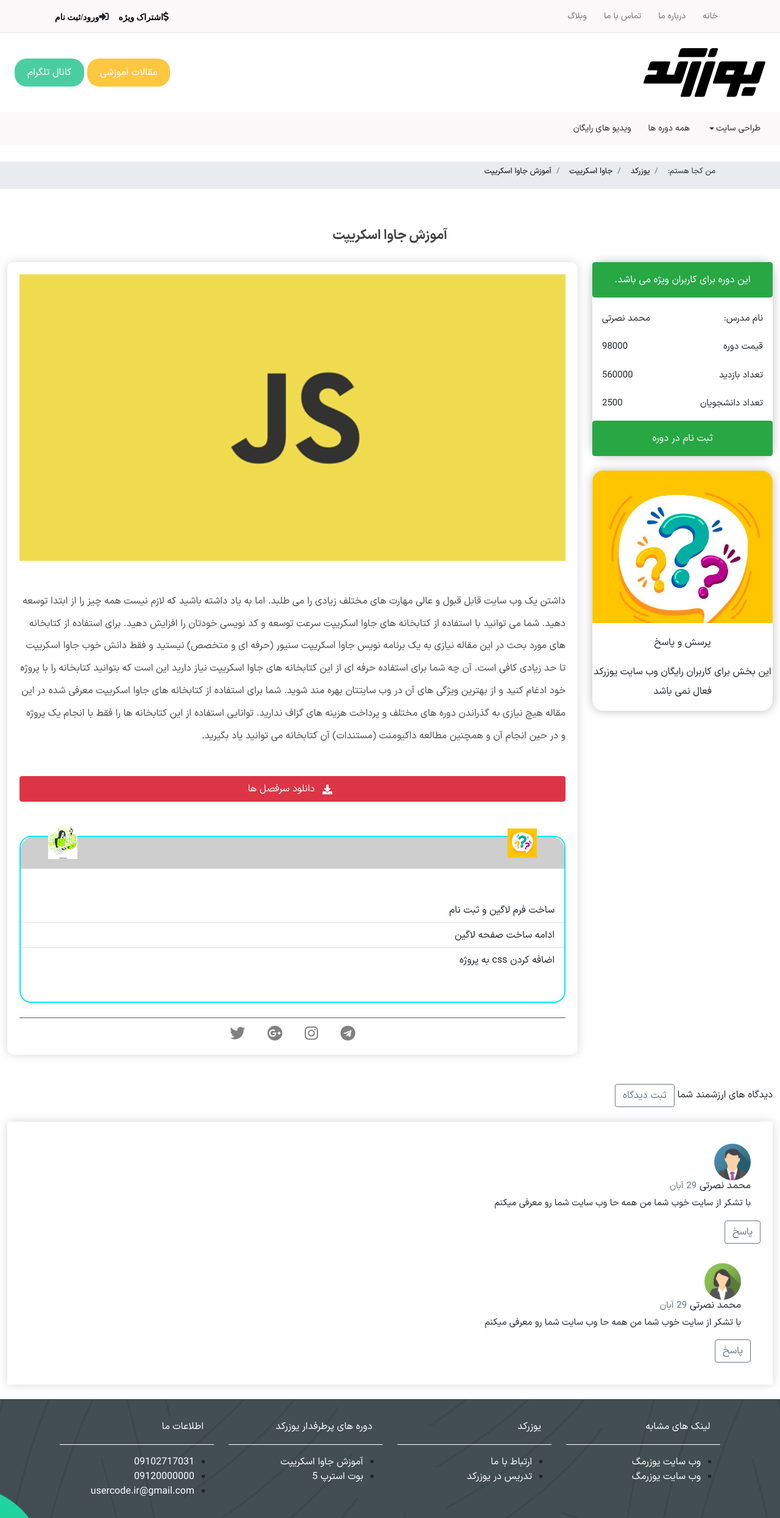
After one commit to samaneh25/LearnSite, a Django app: page /singel_course in a window 1280 px wide. The commit adds this page. Shown: the whole page at 61% size. Run offline with Django 4.2, Linux system fonts and the light colour scheme; some libraries are stand-ins or nearby versions.

Commit message:
Initial Commit

```diff
--- a/LearnSite/settings.py
+++ b/LearnSite/settings.py
@@ -34,6 +34,7 @@ INSTALLED_APPS = [
     'blog',
     'publicPages',
     'loginRegister',
+    'course',
     'django.contrib.admin',
     'django.contrib.auth',
     'django.contrib.contenttypes',
--- a/LearnSite/urls.py
+++ b/LearnSite/urls.py
@@ -21,4 +21,6 @@ urlpatterns = [
     path('', include('blog.urls')),
     path('', include('publicPages.urls')),
     path('', include('loginRegister.urls')),
+    path('', include('course.urls')),
+
 ]
--- /dev/null
+++ b/course/static/course.css
@@ -0,0 +1,113 @@
+.breadcrumb-container-fluid{
+    background: #e9ecef !important;
+    padding: 7px 0 2px 0;
+}
+li.breadcrumb-item{
+    font-size: 13px;
+}
+.breadcrumb-item{
+    padding-left: 0 !important;
+}
+h1 a{
+    color: rgb(66, 66, 66);
+    font-size: 22px;
+}
+h1 a:hover{
+    color: rgb(87, 87, 87);
+
+}
+.sidebar-2{
+    padding: 0;
+    border-radius: 18px;
+    box-shadow: 0 0 16px #bbbbbb;
+}
+small{
+    font-size: 15px;
+}
+.container-fluid-post{
+    max-width: 1280px !important;
+}
+.text-center-img{
+    background-image: url(images/2353140.jpg);
+    width: 100%;
+    height: 250px;
+    background-size: cover;
+}
+.sidebar-answer.mt-4.mb-4.justify-content-center.d-none.d-lg-block.align-items-center {
+    box-shadow: 0 0 16px #bbbbbb;
+}
+.sidebar-answer{
+    background: #fff;
+    border-radius: 18px !important;
+    overflow: hidden;
+}
+.sidebar-answer .text-center{
+    line-height: 2;
+}
+.btn-success{
+    color: #fff;
+    background-color: #28a745;
+    border-color: #28a745;
+}
+.content{
+    box-shadow: 0 0 16px #d8d8d8;
+    padding: 20px;
+    border-radius: 10px;
+}
+.sidebar img{
+    width: 48px !important;
+    transform: translateY(-16px);
+
+}
+.sidebar{
+    background: #cecece;
+    padding: 0 45px;
+border-top-right-radius: 20px;
+border-top-left-radius: 20px;
+
+}
+.content img{
+    width: 100% ;
+}
+p.text-justify.mt-5{
+    font-size: 16px;
+    color: #4c4b4b;
+    line-height: 2.3;
+
+}
+.share.mt-4 {
+    border-top: 1px solid rgb(85, 85, 85);
+}
+.share.mt-4 i{
+    font-size: 25px;
+    color: #808080;
+    transition: 0.3s all ease;
+}
+i.fab.fa-lg.fa-telegram.px-3:hover{
+    color: #0088cc;
+}
+i.fab.fa-lg.fa-instagram.px-3:hover{
+    color: #e1306c;
+}
+i.fab.fa-lg.fa-google-plus.px-3:hover{
+    color: #d34836;
+}
+i.fab.fa-lg.fa-twitter.px-3:hover{
+    color: #1da1f2;
+
+}
+.sidebar-3{
+    border: 2px solid #00e7ff;
+    padding: 0;
+    border-radius: 19px;
+}
+.comment{
+    box-shadow: 0 0 16px #d8d8d8;
+    padding: 20px;
+}
+.media-body p{
+    font-size: 15px !important;
+}
+.text-end {
+    text-align: right!important;
+}
--- /dev/null
+++ b/course/templates/course/course.html
@@ -0,0 +1,182 @@
+{% extends 'base.html' %}
+{% load static %}
+{% block css %}
+    <meta name="viewport" content="width=device-width, initial-scale=1">
+    <script src="{% static 'bootstrap.bundle.min.js' %}" charset="utf-8"></script>
+    <link rel="stylesheet" href="{% static 'course.css' %}">
+        <link rel="stylesheet" href="{% static 'header.css' %}">
+
+{% endblock %}
+{% block title %} دوره {% endblock %}
+
+{% block body %}
+<!-- start breadcrumb -->
+<div class="container-fluid breadcrumb-container-fluid mt-1">
+    <div class="container">
+    <nav>
+        <ol class="breadcrumb pe-4">
+            <li class="breadcrumb-item">من کجا هستم:</li>
+            <li class="breadcrumb-item"><a href="#">یوزرکد</a></li>
+            <li class="breadcrumb-item"><a href="#">جاوا اسکریپت</a></li>
+            <li class="breadcrumb-item active"><a href="#">آموزش جاوا اسکریپت</a></li>
+        </ol>
+    </nav>
+    </div>
+</div>
+<!-- end breadcrumb -->
+<div class="container-fluid-post container-fluid">
+    <div class="justify-content-center align-items-center mb-4 mt-5">
+        <h1 class="text-center"><a href="#">آموزش جاوا اسکریپت</a></h1>
+    </div>
+    <!-- start sidebar -->
+  <div class="row">
+    <div class="col-12 col-md-12 col-lg-3 col-xl-3">
+        <div class="sidebar-2">
+            <a href="#" class="btn btn-success w-100 p-3 align-items-center">این دوره برای کاربران ویژه می باشد.</a>
+            <div class="justify-content-between align-items-center d-flex mt-4 px-3">
+                <small>نام مدرس:</small>
+                <small>محمد نصرتی</small>
+
+            </div>
+            <div class="justify-content-between align-items-center d-flex mt-4 px-3">
+                <small>قیمت دوره</small>
+                <small>98000</small>
+
+            </div>
+            <div class="justify-content-between align-items-center d-flex mt-4 px-3">
+                <small>تعداد بازدید</small>
+                <small>560000</small>
+
+            </div>
+            <div class="justify-content-between align-items-center d-flex mt-4 px-3 pb-3">
+                <small>تعداد دانشجویان</small>
+                <small>2500</small>
+
+            </div>
+            <a href="#" class="btn btn-success w-100 p-3 align-items-center">ثبت نام در دوره</a>
+
+        </div>
+        <div class="sidebar-answer mt-4 mb-4 justify-content-center d-none d-lg-block align-items-center">
+            <div class="text-center text-center-img"></div>
+            <a href="#"><p class="text-dark text-center pt-3">پرسش و پاسخ</p></a>
+            <p class="text-center text-dark">این بخش برای کاربران رایگان وب سایت یوزرکد فعال نمی باشد</p>
+
+        </div>
+    </div>
+    <!-- start post -->
+    <div class="col-12 col-md-12 col-lg-9 col-xl-9">
+        <article>
+            <div class="content">
+                <img src="{% static 'publicPages/images/js-1.png' %}">
+                <p class="text-justify mt-5">
+                    داشتن یک وب سایت قابل قبول و عالی مهارت های مختلف زیادی را می طلبد.
+
+                    اما به یاد داشته باشید که لازم نیست همه چیز را از ابتدا توسعه دهید.
+
+                    شما می توانید با استفاده از کتابخانه های جاوا اسکریپت سرعت توسعه و کد نویسی خودتان را افزایش دهید.
+
+                    برای استفاده از کتابخانه های مورد بحث در این مقاله نیازی به یک برنامه نویس جاوا اسکریپت سنیور (حرفه ای و متخصص) نیستید و فقط دانش خوب جاوا اسکریپت تا حد زیادی کافی است.
+
+                    آن چه شما برای استفاده حرفه ای از این کتابخانه های جاوا اسکریپت نیاز دارید این است که بتوانید کتابخانه را با پروژه خود ادغام کنید و از بهترین ویژگی های آن در وب سایتتان بهره مند شوید.
+
+                    شما برای استفاده از کتابخانه های جاوا اسکریپت معرفی شده در این مقاله هیچ نیازی به گذراندن دوره های مختلف و پرداخت هزینه های گزاف ندارید.
+
+                    توانایی استفاده از این کتابخانه ها را فقط با انجام یک پروژه و در حین انجام آن و همچنین مطالعه داکیومنت (مستندات) آن کتابخانه می توانید یاد بگیرید.
+
+
+                </p>
+
+                <div class="col-12 d-flex justify-content-center align-items-center mt-5">
+                    <button class="btn btn-danger p-2 w-100 text-center mb-2">
+                        <i class=" fas fa-download align-middle ps-2"></i>
+                        دانلود سرفصل ها
+                    </button>
+                </div>
+
+                <div class="sidebar-3 mt-5">
+                    <div class="sidebar justify-content-between d-flex align-items-center">
+                        <img src="{% static 'publicPages/images/2353140.jpg' %}">
+                      <img src="{% static 'publicPages/images/3312005.jpg' %}">
+
+                    </div>
+                    <div class="list-group my-5 list-group-flush">
+                        <button type="button" class="list-group-item list-group-item-action">ساخت فرم لاگین و ثبت نام</button>
+                        <button type="button" class="list-group-item list-group-item-action">ادامه ساخت صفحه لاگین</button>
+                        <button type="button" class="list-group-item list-group-item-action">اضافه کردن css به پروژه</button>
+
+                    </div>
+                </div>
+                <div class="share mt-4">
+                    <div class="justify-content-center align-items-center d-flex mt-3">
+                        <div>
+                            <a href="#">
+                                <i class="fab fa-lg fa-telegram px-3"></i>
+                            </a>
+                            <a href="#">
+                                <i class="fab fa-lg fa-instagram px-3"></i>
+                            </a>
+                            <a href="#">
+                                <i class="fab fa-lg fa-google-plus px-3"></i>
+                            </a>
+                            <a href="#">
+                                <i class="fab fa-lg fa-twitter px-3"></i>
+                            </a>
+                                        </div>
+                    </div>
+                </div>
+            </div>
+        </article>
+    </div>
+    <!-- end post -->
+  </div>
+   </div>
+    <br>
+    <!-- end sidebar -->
+     <!-- start comment -->
+    <div class="container-fluid container-fluid-post">
+        <h6 class="text-end mt-4">
+            دیدگاه های ارزشمند شما
+            <button type="button" class="btn btn-outline-secondary" data-bs-toggle="modal" data-bs-target="#cmnt-modal">ثبت دیدگاه</button>
+        </h6>
+        <div class="comment align-items-center justify-content-center mt-4">
+            <div class="media">
+               <img src="{% static 'publicPages/images/img_avatar3.png' %}" class="me-3 mt-3 rounded-circle" style="width: 60px;">
+                <div class="media-body">
+                    <h6 class="me-3">محمد نصرتی <small class="text-muted">29 آبان</small></h6>
+                    <p class="me-3">
+                        با تشکر از سایت خوب شما من همه حا وب سایت شما رو معرفی میکنم
+                    </p>
+                    <button type="button" class="btn btn-outline-secondary" data-bs-toggle="modal" data-bs-target="#cmnt-modal">پاسخ</button>
+                    <div class="media p-3">
+                       <img src="{% static 'publicPages/images/img_avatar4 - Copy.png' %}" class="me-3 mt-3 rounded-circle" style="width: 60px;">
+                        <div class="media-body">
+                            <h6 class="me-3">محمد نصرتی <small class="text-muted">29 آبان</small></h6>
+                            <p class="me-3">
+                                با تشکر از سایت خوب شما من همه حا وب سایت شما رو معرفی میکنم
+                            </p>
+                            <button type="button" class="btn btn-outline-secondary" data-bs-toggle="modal" data-bs-target="#cmnt-modal">پاسخ</button>
+
+                        </div>
+                    </div>
+
+                </div>
+            </div>
+            <!-- start modal -->
+            <div class="modal fade" id="cmnt-modal">
+                <div class="modal-dialog modal-dialog-scrollable modal-dialog-centered modal-xl">
+                    <div class="modal-content">
+                        <div class="modal-header">
+                            <h5 class="modal-title">ثبت دیدگاه ارزشمند شما</h5>
+                        </div>
+                        <div class="modal-body">
+                            <p>دیدگاه خود را بنویسید</p>
+                        </div>
+                    </div>
+                </div>
+            </div>
+            <!-- end modal -->
+        </div>
+    </div>
+    <!-- end comment -->
+    <br>
+{% endblock %}
--- /dev/null
+++ b/course/urls.py
@@ -0,0 +1,6 @@
+from django.urls import path
+from course.views import *
+
+urlpatterns = [
+    path('singel_course', singel_course, name='single_course'),
+]
--- /dev/null
+++ b/course/views.py
@@ -0,0 +1,5 @@
+from django.shortcuts import render
+
+
+def singel_course(request):
+    return render(request, 'course/course.html')
--- a/loginRegister/templates/loginRegister/login_register.html
+++ b/loginRegister/templates/loginRegister/login_register.html
@@ -1,4 +1,4 @@
-{{% extends 'base.html' %}
+{% extends 'base.html' %}
 {% load static %}
 {% block css %}
     <meta name="viewport" content="width=device-width, initial-scale=1">
@@ -56,5 +56,8 @@
     </div>
 </div>
 <!--end login-->
+
 </div>
+
+
 {% endblock %}
--- a/templates/base.html
+++ b/templates/base.html
@@ -133,7 +133,7 @@
                 </li>
 
                 <li class="nav-item custom-nav-item">
-                    <a href="#" class="nav-link">همه دوره ها</a>
+                    <a href="{% url 'single_course' %}" class="nav-link">همه دوره ها</a>
                 </li>
                 <li class="nav-item custom-nav-item">
                     <a href="#" class="nav-link">ویدیو های رایگان</a>
@@ -146,7 +146,7 @@
 
     </div>
 </nav>
-    <br><br>
+    <br>
 
 
 <!--end menu-->
```
Also changed, not shown: loginRegister/static/plans.css (added, +52 -0 lines), loginRegister/templates/loginRegister/forget.html (added, +31 -0 lines), loginRegister/templates/loginRegister/plans.html (added, +60 -0 lines), course/__init__.py (added), course/static/images/2353140.jpg (added), course/static/images/3312005.jpg (added), course/static/images/punchHoles.svg (added), loginRegister/static/loginregister.css (line endings or trailing spaces), publicPages/static/publicPages/images/img_avatar3.png (added), publicPages/static/publicPages/images/img_avatar4 - Copy.png (added), publicPages/static/publicPages/images/punchHoles.svg (added).
